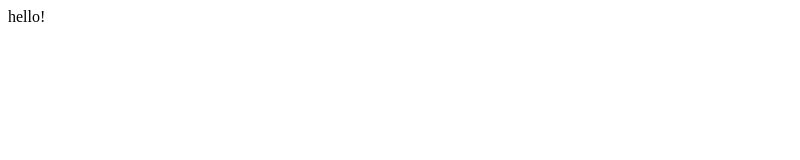
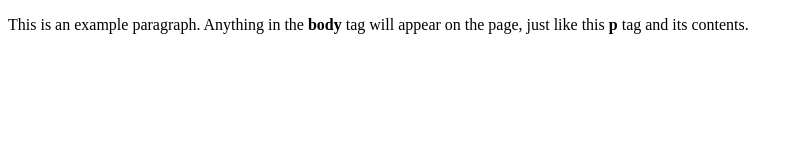
Before and after one commit to kfcl4/kfcl4.github.io, a plain HTML site: page index.html in a window 1280 px wide. Shown: the whole page, without its empty margins (0-800 px from the left). Drawn offline with Linux system fonts and the light colour scheme.

Commit message:
add index

```diff
--- a/index.html
+++ b/index.html
@@ -1,3 +1,9 @@
+<!doctype html>
 <html>
-<boby>
-hello!
+  <head>
+    <title>This is the title of the webpage!</title>
+  </head>
+  <body>
+    <p>This is an example paragraph. Anything in the <strong>body</strong> tag will appear on the page, just like this <strong>p</strong> tag and its contents.</p>
+  </body>
+</html>
```
